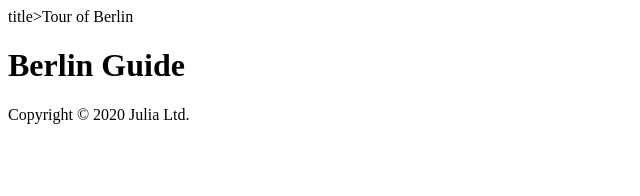
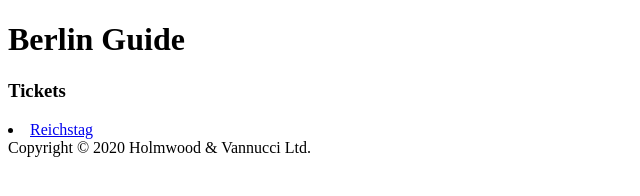
Before and after one commit to starsandinception/starsandinception.github.io, a plain HTML site: page index.html in a window 1280 px wide. Shown: the whole page, without its empty margins (0-640 px from the left). Drawn offline with Linux system fonts and the light colour scheme.

Commit message:
Update index.html

```diff
--- a/index.html
+++ b/index.html
@@ -1,15 +1,26 @@
 <!DOCTYPE html>
     <html>
         <head>
-            title>Tour of Berlin</title>
-      <link rel="stylesheet" type="text/css" href="start.css"/>
+           <title>Tour of Berlin</title>
+      <link rel="stylesheet" type="text/css" href="index.css"/>
         </head>
 
         <body>
-            <h1>Berlin Guide</h1>
+            <div id="container">
+                <div id="header">
+                   <h1>Berlin Guide</h1>
+                </div>
+                <div id="content>
+                   <div id="nav">
+                      <h3>Tickets</h3>
+                      <u1>
+                         <li><a href="https://www.tripadvisor.co.uk/Attraction_Products-g187323-d190517-Reichstag_Building-Berlin.html&supag=71817579589&supsc=dsa-649086883411&supai=358121710067&supap=1t1&supdv=c&supnt=nt%3Ag%7Cclk%3ACj0KCQiA7OnxBRCNARIsAIW53B-SaBjMSwyUSN9TNSX4Vtxl04n_BhH1ZlIdxYyAaMiA3COsVpDW4IIaAiKNEALw_wcB&suplp=1006656&supli=&supti=dsa-649086883411&tsem=true&supci=dsa-649086883411&supap1=&supap2=&gclid=Cj0KCQiA7OnxBRCNARIsAIW53B-SaBjMSwyUSN9TNSX4Vtxl04n_BhH1ZlIdxYyAaMiA3COsVpDW4IIaAiKNEALw_wcB">Reichstag</a></li>
+
+                </div>
+
 
             <div id="footer">
-                Copyright &copy; 2020 Julia Ltd.
+                Copyright &copy; 2020 Holmwood & Vannucci Ltd.
             </div>
 
         </body>
```
